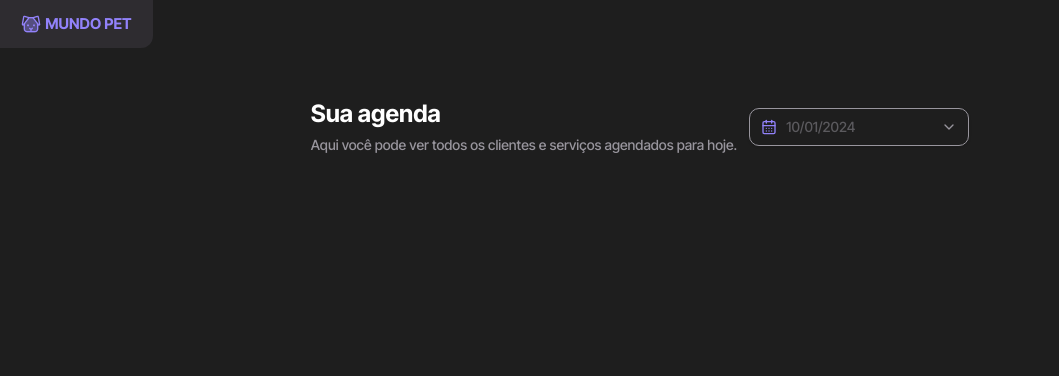
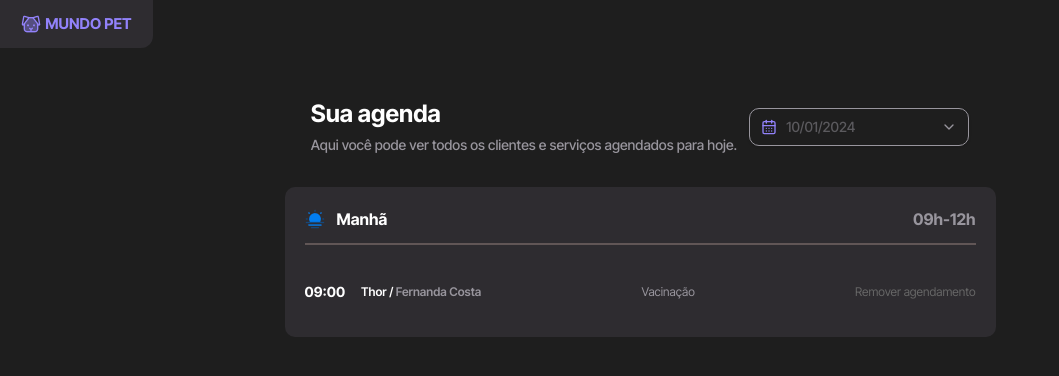
Before and after one commit to ramoncodevale/agendamento-petshop, a React (Vite) app: page / in a window 1280 px wide. Shown: the top 376 px of the page, without its empty margins (0-1059 px from the left). Built offline with nearby package versions, Linux system fonts and the light colour scheme; a web font is replaced by a local one.

Commit message:
feat: add Components agenda manha

```diff
--- a/src/App.tsx
+++ b/src/App.tsx
@@ -1,4 +1,5 @@
 import { AgendaHeader } from "./components/agenda-header"
+import { AgendaManha } from "./components/agenda-manha"
 import { Header } from "./components/header"
 
 function App() {
@@ -7,6 +8,7 @@ function App() {
     <>
     <Header />
     <AgendaHeader />
+    <AgendaManha />
     </>
   )
 }
--- /dev/null
+++ b/src/components/agenda-manha.tsx
@@ -0,0 +1,27 @@
+
+export const AgendaManha = () => {
+  return (
+    <section className="flex justify-center mt-8">
+        <div className="bg-[#2E2C30] w-[711px] h-[150px] rounded-[10px] p-5">
+         <div className="flex justify-between">
+         <div className="flex items-center gap-3">
+        <img src="/sun-manha.png" alt="Icon Sun" />
+        <p className="text-white font-bold">Manhã</p>
+         </div>
+         <p className="text-[#98959D] font-bold">09h-12h</p>
+         </div>
+
+        <div className="w-full border mt-3 border-[#615656]"/>
+
+           <div className="flex justify-between items-center mt-9">
+           <div className="flex items-center gap-4">
+           <p className="text-white text-[14px] font-bold">09:00</p>
+           <p className="text-white text-[12px] font-semibold">Thor / <span className="text-[#98959D] text-[12px]">Fernanda Costa</span></p>
+           </div>
+           <p className="text-[#98959D] text-[12px]">Vacinação</p>
+           <p className="text-[#666666] text-[12px]">Remover agendamento</p>
+           </div>
+          </div>
+    </section>
+  )
+}
```
Also changed, not shown: public/sun-manha.png (added).
